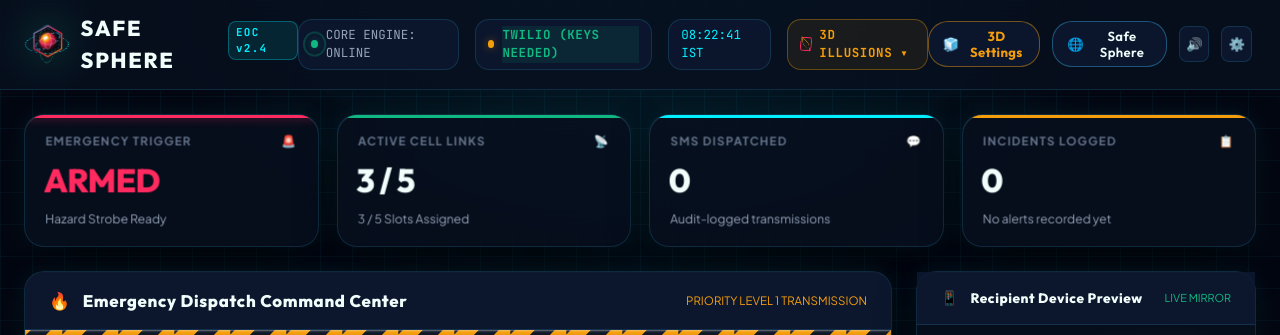
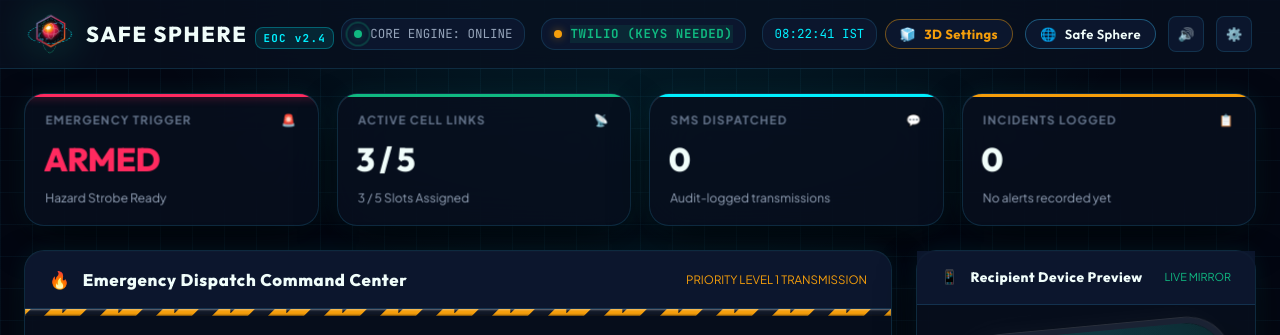
Before and after one commit to Ritik-Kumar-21/SafeSphere, a Flask app: page / in a window 1280 px wide. Shown: the top 335 px of the page. Run offline with Flask 3, Linux system fonts and the light colour scheme; data comes from the database, SQL or seed files in the repository; data that the repository does not hold is empty.

Commit message:
refactor: Remove redundant 3D ILLUSIONS indicator badge from telemetry strip

```diff
--- a/templates/index.html
+++ b/templates/index.html
@@ -38,11 +38,6 @@
 
             <div class="status-pill" style="color: var(--tactical-cyan);">
                 <span id="clock-time">00:00:00 IST</span>
-            </div>
-
-            <div class="status-pill depth-indicator-pill" id="btn-depth-pill" style="cursor: pointer;" title="Configure 3D Spatial Illusions & Physics">
-                <span class="depth-cube-3d"></span>
-                <span style="font-weight: 700; letter-spacing: 0.05em; color: var(--hazard-amber);">3D ILLUSIONS ▾</span>
             </div>
         </div>
 
```
